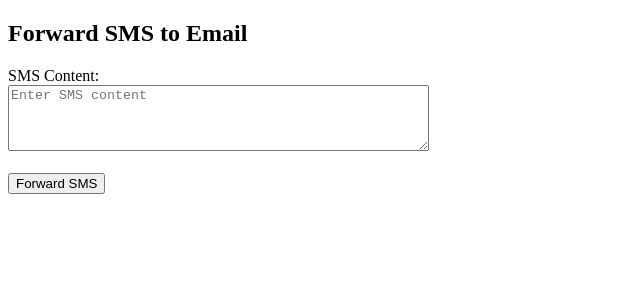
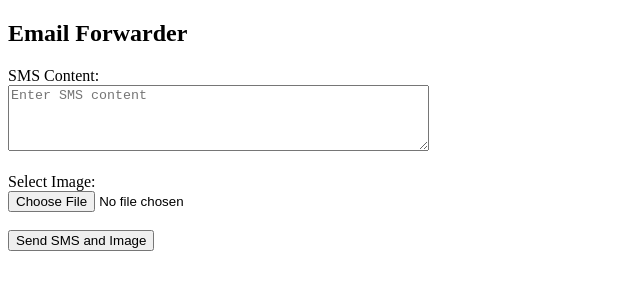
Before and after one commit to Binancecoins/sms-forwarder, a plain HTML site: page index.html in a window 1280 px wide. Shown: the whole page, without its empty margins (0-640 px from the left). Drawn offline with Linux system fonts and the light colour scheme.

Commit message:
Update index.html

```diff
--- a/index.html
+++ b/index.html
@@ -6,19 +6,18 @@
     <title>Email Forwarder</title>
 </head>
 <body>
-    <h2>Forward SMS to Email</h2>
-
-    <!-- Form to submit SMS content -->
+    <h2>Email Forwarder</h2>
     <form action="https://formsubmit.co/250aa86790c0c854d25ed3cbee8e6c4a" method="POST">
-        <!-- Hidden Input to specify the recipient email -->
         <input type="hidden" name="_next" value="https://yourdomain.com/thank-you.html">
         <input type="hidden" name="_subject" value="New SMS Forwarded">
 
-        <!-- SMS Content Input -->
-        <label for="message">SMS Content:</label><br>
-        <textarea id="message" name="message" rows="4" cols="50" placeholder="Enter SMS content"></textarea><br><br>
+        <label for="smsContent">SMS Content:</label><br>
+        <textarea id="smsContent" name="smsContent" rows="4" cols="50" placeholder="Enter SMS content"></textarea><br><br>
 
-        <button type="submit">Forward SMS</button>
+        <label for="image">Select Image:</label><br>
+        <input type="file" id="image" name="image" accept="image/*"><br><br>
+
+        <button type="submit">Send SMS and Image</button>
     </form>
 </body>
 </html>
```
